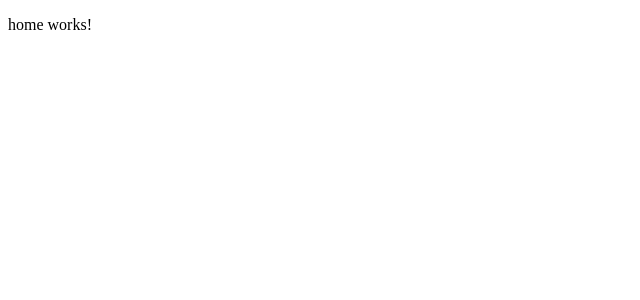
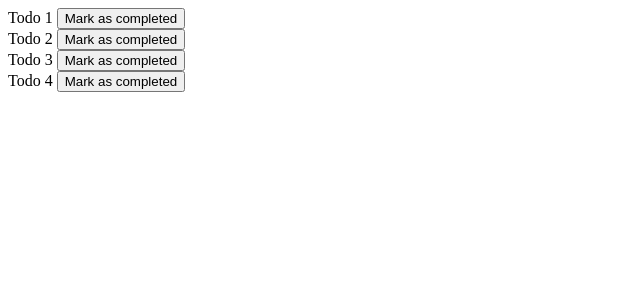
Before and after one commit to LazarGerasimov/angular-demo-2, an Angular app: page / in a window 1280 px wide. Shown: the top 300 px of the page, without its empty margins (0-640 px from the left). Built offline with nearby package versions, Linux system fonts and the light colour scheme.

Commit message:
adding spans and btn

```diff
--- a/src/app/home/home.component.html
+++ b/src/app/home/home.component.html
@@ -1 +1,10 @@
-<p>home works!</p>
+
+<div *ngFor="let todo of todos">
+    <span>
+        {{todo.title}}
+    </span>
+
+    <button>
+        {{todo.isCompleted ? 'Mark as not completed' : 'Mark as completed'}}
+    </button>
+</div>
```
